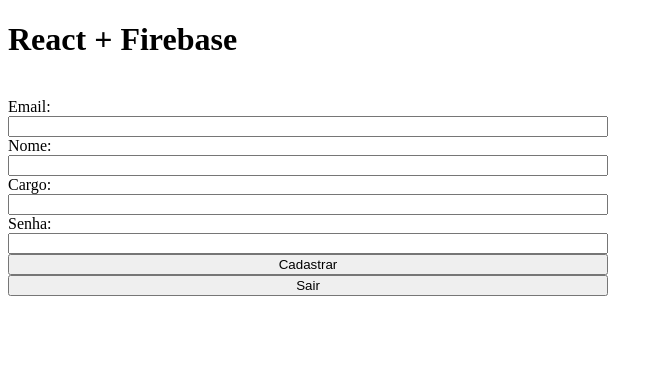
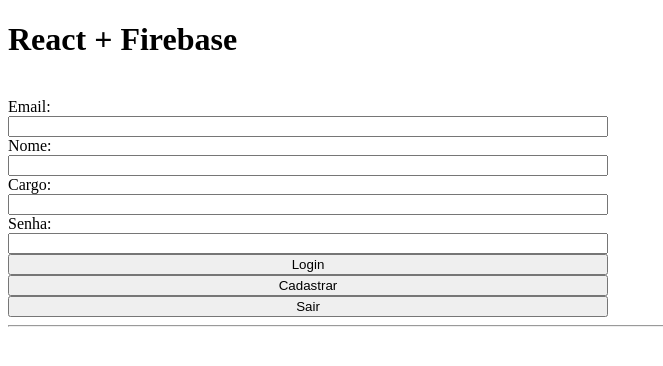
Before and after one commit to bernardocastro95/firebase_react, a React (Create React App) app: page / in a window 1280 px wide. Shown: the top 366 px of the page, without its empty margins (0-663 px from the left). Built offline with nearby package versions, Linux system fonts and the light colour scheme.

Commit message:
Final auth

```diff
--- a/src/App.js
+++ b/src/App.js
@@ -7,6 +7,7 @@
   const [password, setPassword] = useState('')
   const [role, setRole] = useState('')
   const [name, setName] = useState('')
+  const [user, setUser] = useState({})
 
   async function newUser(){
     await firebase.auth().createUserWithEmailAndPassword(email, password)
@@ -40,6 +41,27 @@
   }
   async function logout(){
     await firebase.auth().signOut()
+    setUser({})
+  }
+
+  async function login(){
+   await firebase.auth().signInWithEmailAndPassword(email, password)
+   .then( async (value) => {
+     await firebase.firestore().collection('users')
+     .doc(value.user.uid)
+     .get()
+     .then((snapshot)=>{
+       setUser({
+         name: snapshot.data().name,
+         role: snapshot.data().role,
+         status: snapshot.data().status,
+         email: value.user.email
+       })
+     })
+   })
+   .catch((error) => {
+     console.log('FALHA AO LOGAR ' + error)
+   })
   }
 
   return (
@@ -59,10 +81,20 @@
         <label>Senha:</label>
         <input type="password" value={password} onChange={(e) => setPassword(e.target.value)}/>
 
+        <button onClick={login}>Login</button>
         <button onClick={newUser}>Cadastrar</button>
         <button onClick={logout}>Sair</button>
       </div>
 
+      <hr/><br/>
+      {Object.keys(user).length > 0 && (
+        <div>
+          <strong>Bem vindo(a)</strong> {user.name}<br/>
+          <strong>{user.role}</strong><br/>
+          <strong>{user.email}</strong><br/>
+          <strong>{user.status ? 'ACTIVE' : 'NOT ACTIVE'}</strong><br/>
+        </div>
+      )}
 
 
     </div>
```
